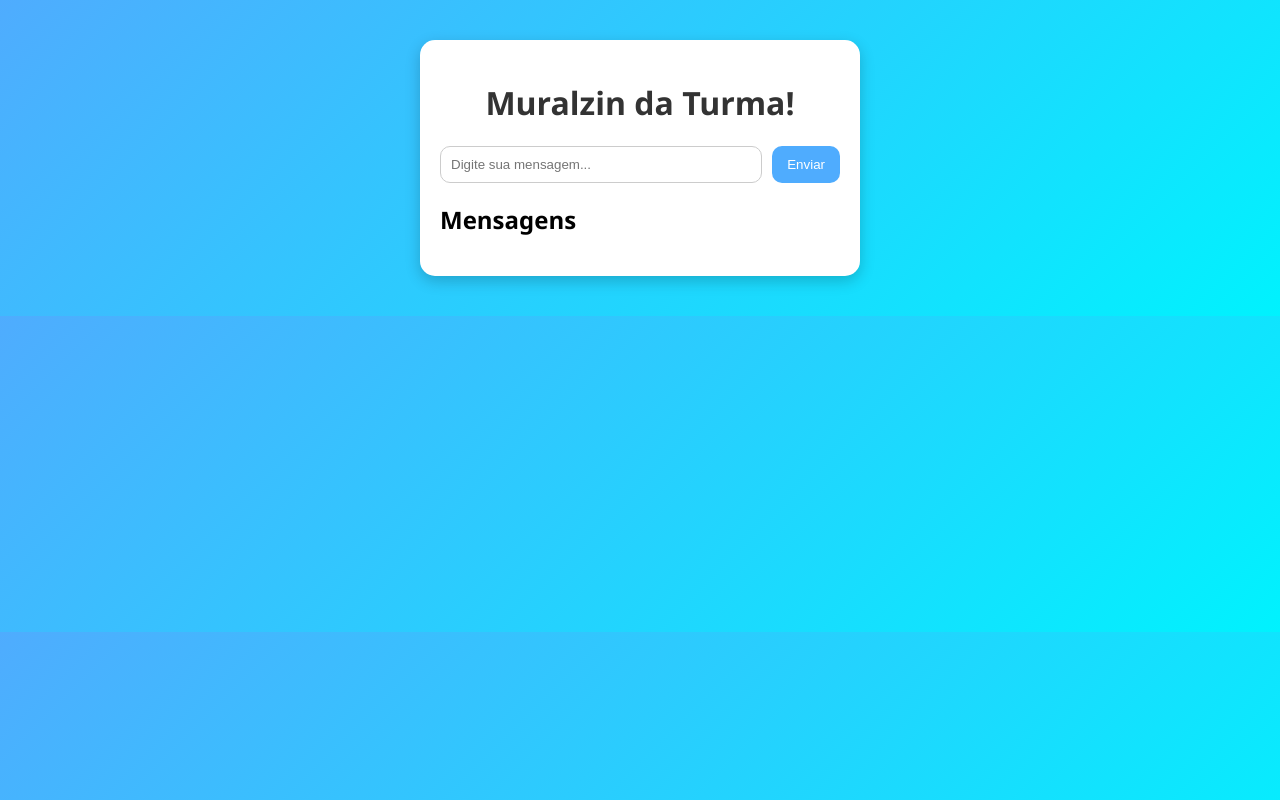
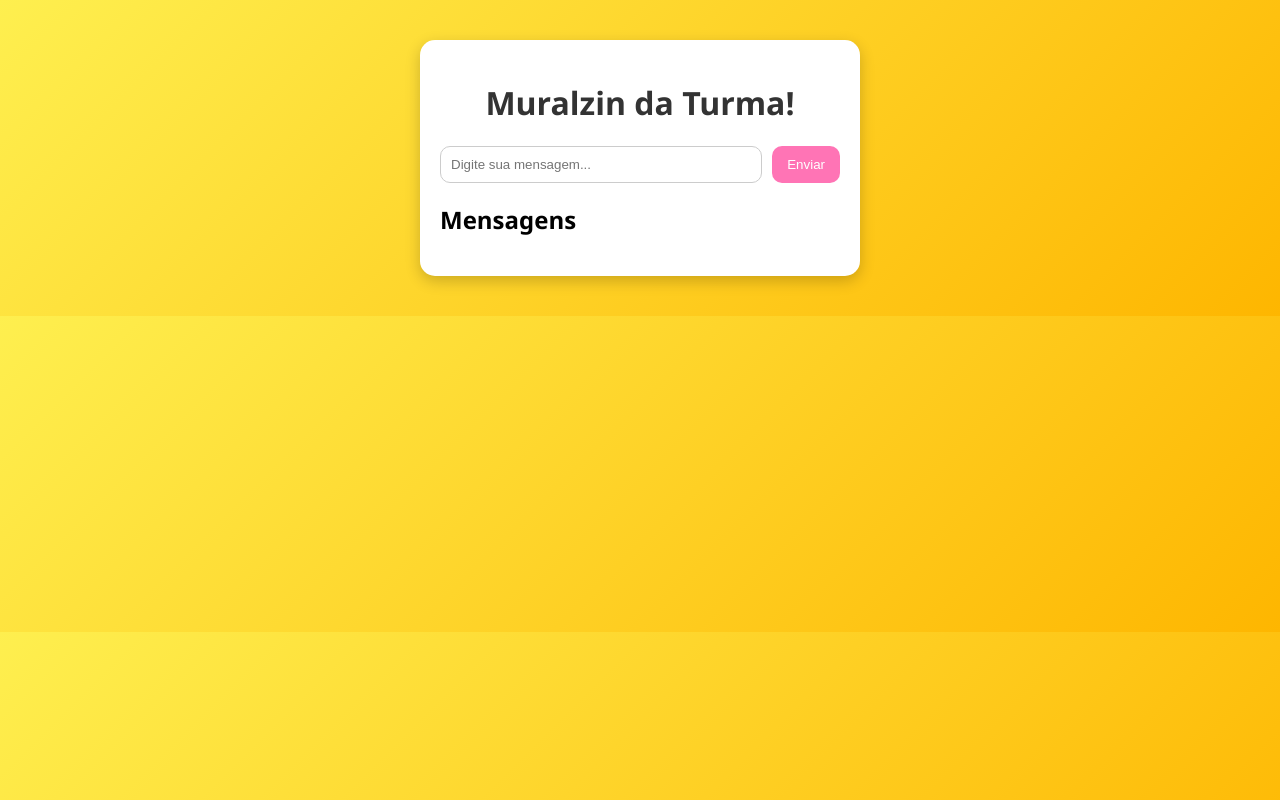
Before and after one commit to MooriGris/ProjetoEscolar, a plain HTML site: page index.html in a window 1280 px wide. Drawn offline with Linux system fonts and the light colour scheme; no server answers.

Commit message:
Mudança no css: Mudei a cor de fundo de azul para amarelo, e a cor do botão de enviar de azul para rosa.

```diff
--- a/Pasta CSS/style.css
+++ b/Pasta CSS/style.css
@@ -1,6 +1,6 @@
 body {
     font-family: 'Segoe UI', sans-serif;
-    background: linear-gradient(135deg, #4facfe, #00f2fe);
+    background: linear-gradient(135deg, #feef4f, #feb600);
     margin: 0;
     padding: 0;
 }
@@ -37,7 +37,7 @@ input {
 
 /* Botão estilizado */
 button {
-    background: #4facfe;
+    background: #ff74b5;
     color: white;
     border: none;
     padding: 10px 15px;
@@ -46,7 +46,7 @@ button {
 }
 
 button:hover {
-    background: #0077ff;
+    background: #ff008c;
 }
 
 /* Lista */
```
